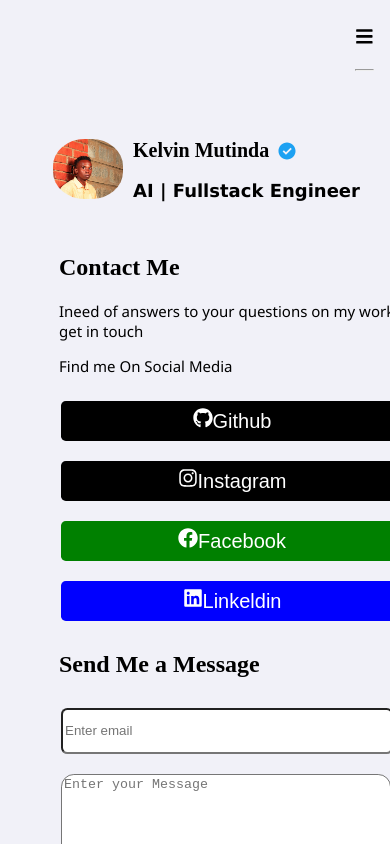
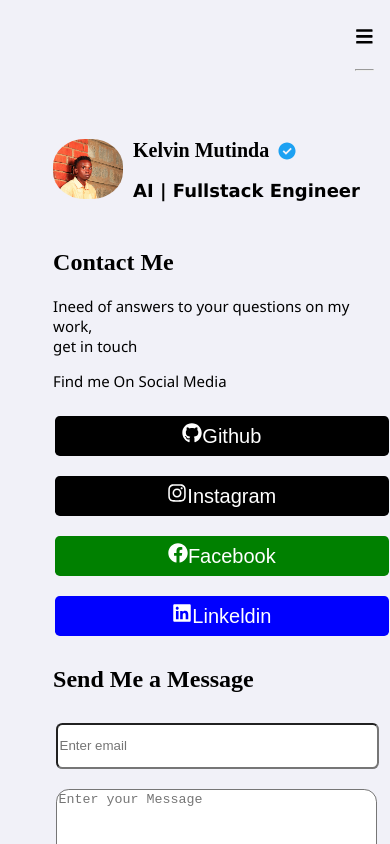
Before and after one commit to mwendwamutinda24/my-portfolio, a React (Vite) app: page /contact in a window 390 px wide. Shown: the top 844 px of the page. Built offline with nearby package versions, Linux system fonts and the light colour scheme.

Commit message:
Update App.css

```diff
--- a/src/App.css
+++ b/src/App.css
@@ -1287,7 +1287,8 @@ margin-left:30px;
     margin:-20px;
   }
   .project4 .overlay{
-    margin:20px;
+    margin-left:30px;
+    margin-top:20px;
     width:100%;
   }
   #myProjects{
@@ -1295,8 +1296,8 @@ margin-left:30px;
     margin:10px;
   }
   #contact{
-    margin:15px;
-    width:100%;
+    margin:10px;
+    width:90%;
   }
 
 
```
